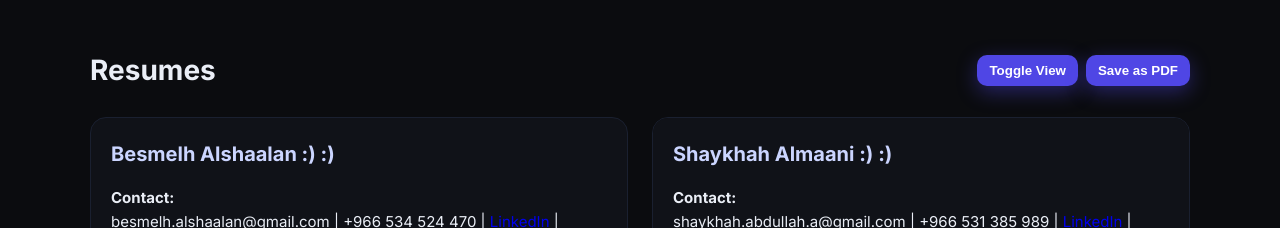
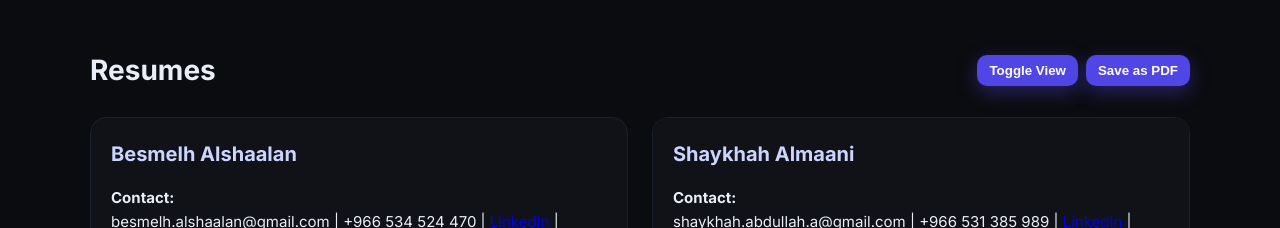
Before and after one commit to besmelh/gc-project-resumes, a plain HTML site: page index.html in a window 1280 px wide. Shown: the top 228 px of the page. Drawn offline with Linux system fonts and the light colour scheme.

Commit message:
Update index.html

```diff
--- a/index.html
+++ b/index.html
@@ -67,7 +67,7 @@
     <div class="resumes" id="resumes">
       <!-- Besmelh Resume -->
       <div class="resume">
-        <h2>Besmelh Alshaalan :) :)</h2>
+        <h2>Besmelh Alshaalan</h2>
         <div class="section"><strong>Contact:</strong><br> besmelh.alshaalan@gmail.com | +966 534 524 470 | <a href="https://linkedin.com/in/besmelh-alshaalan">LinkedIn</a> | <a href="https://github.com/besmelh">GitHub</a> | <a href="https://www.besmelh.me">Portfolio</a></div>
         <div class="section"><h3>Career Synopsis</h3>
           <ul><li>Graphics, VR, Unity, Unreal, WebGPU, React, Cloud, AI/ML.</li>
@@ -89,7 +89,7 @@
 
       <!-- Shaykhah Resume -->
       <div class="resume">
-        <h2>Shaykhah Almaani :) :)</h2>
+        <h2>Shaykhah Almaani</h2>
         <div class="section"><strong>Contact:</strong><br> shaykhah.abdullah.a@gmail.com | +966 531 385 989 | <a href="https://www.linkedin.com/in/shaykha-almaani/">LinkedIn</a> | <a href="https://github.com/ShaykhaAlmaani">GitHub</a> | <a href="https://shaykha-almaani.framer.website/">Portfolio</a></div>
         <div class="section"><h3>Summary</h3>
           <p>CS graduate specializing in AI, software engineering, and digital transformation. Delivered cloud, automation, and AI solutions in consulting and product development. Skilled at cross-functional collaboration and driving measurable business impact.</p>
```
